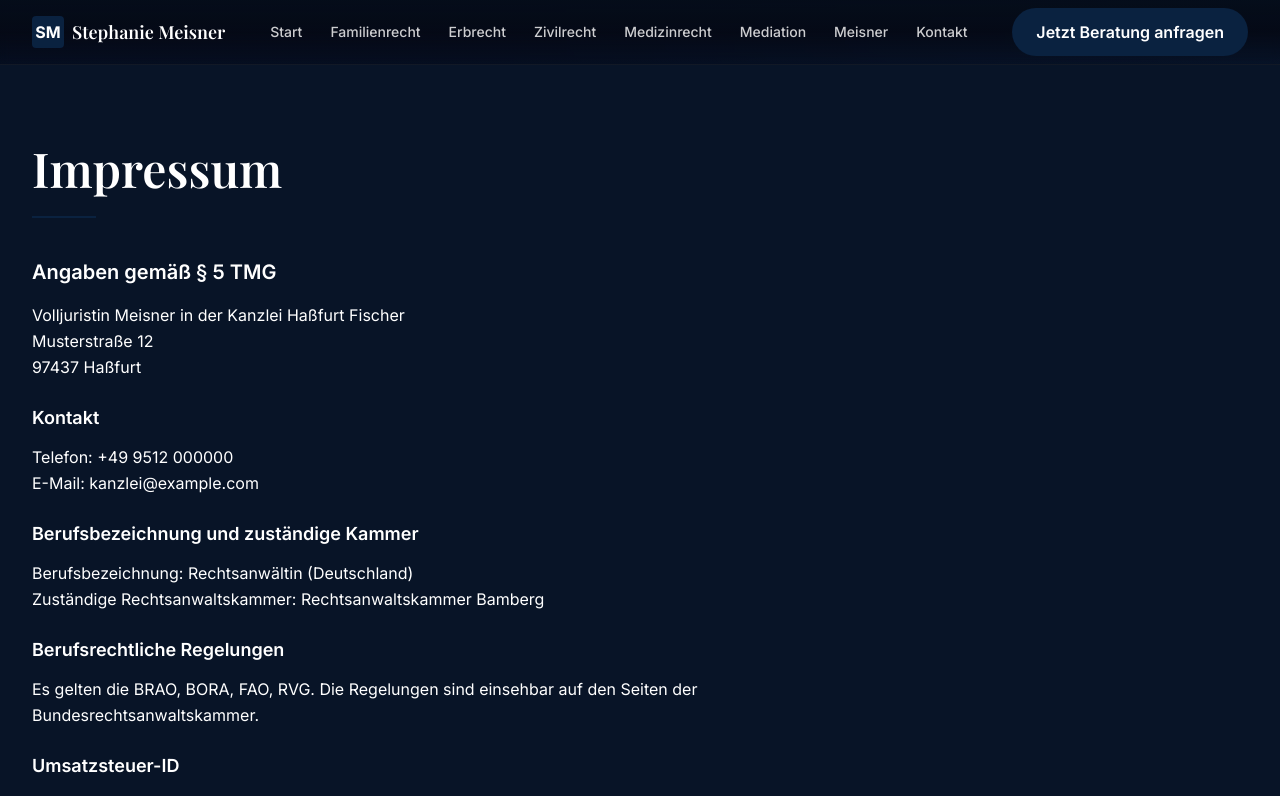
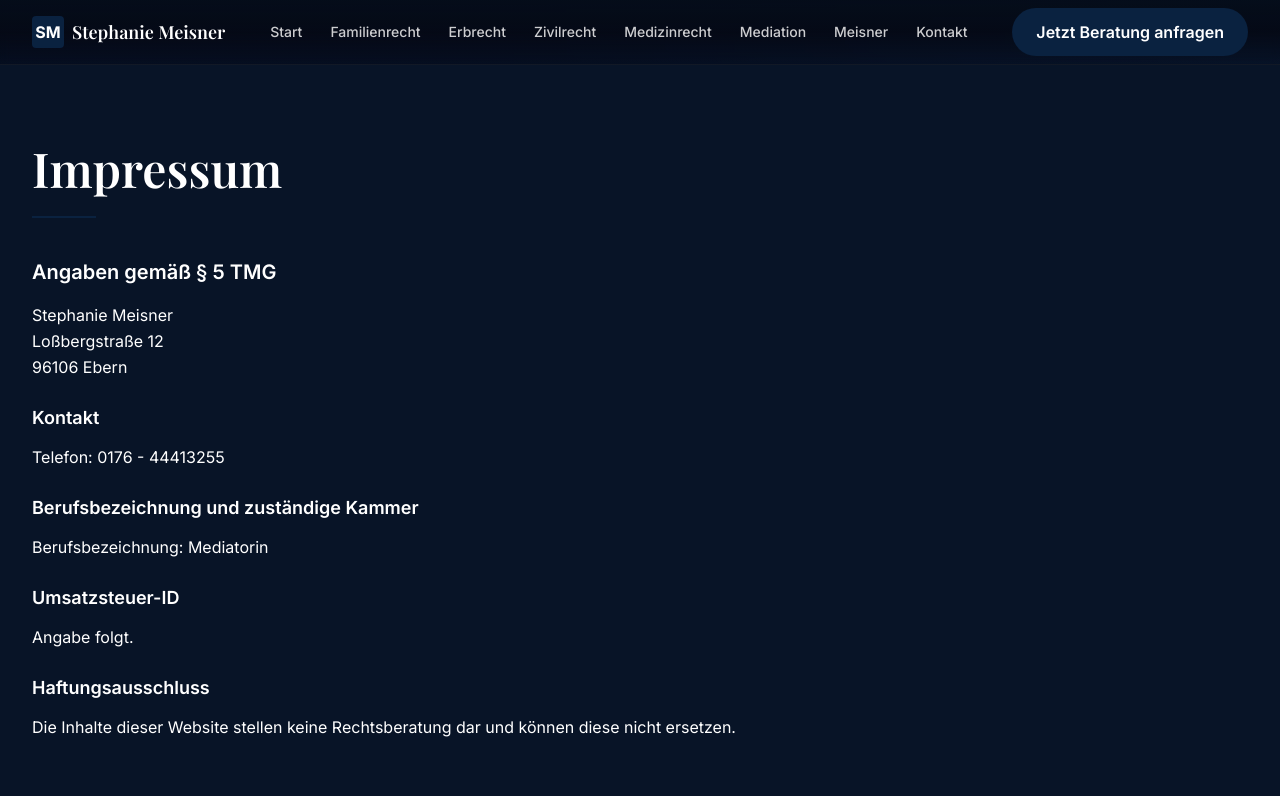
Before and after one commit to MeisnerMax/kanzlei-meisner, a Next.js app: page /impressum in a window 1280 px wide. Shown: the top 796 px of the page. Built offline with nearby package versions, Linux system fonts and the light colour scheme; a web font is replaced by a local one.

Commit message:
Content Update2

```diff
--- a/app/impressum/page.tsx
+++ b/app/impressum/page.tsx
@@ -12,24 +12,19 @@ export default function Page() {
       <div className="max-w-3xl prose-legal">
         <h2>Angaben gemäß § 5 TMG</h2>
         <p>
-          Volljuristin Meisner in der Kanzlei Haßfurt Fischer
-          <br /> Musterstraße 12
-          <br /> 97437 Haßfurt
+          Stephanie Meisner
+          <br /> Loßbergstraße 12
+          <br /> 96106 Ebern
         </p>
         <h3>Kontakt</h3>
         <p>
-          Telefon: +49 9512 000000
-          <br /> E-Mail: kanzlei@example.com
+          Telefon: 0176 - 44413255
+
         </p>
         <h3>Berufsbezeichnung und zuständige Kammer</h3>
         <p>
-          Berufsbezeichnung: Rechtsanwältin (Deutschland)
-          <br /> Zuständige Rechtsanwaltskammer: Rechtsanwaltskammer Bamberg
-        </p>
-        <h3>Berufsrechtliche Regelungen</h3>
-        <p>
-          Es gelten die BRAO, BORA, FAO, RVG. Die Regelungen sind einsehbar auf den Seiten der
-          Bundesrechtsanwaltskammer.
+          Berufsbezeichnung: Mediatorin
+
         </p>
         <h3>Umsatzsteuer-ID</h3>
         <p>Angabe folgt.</p>
```
